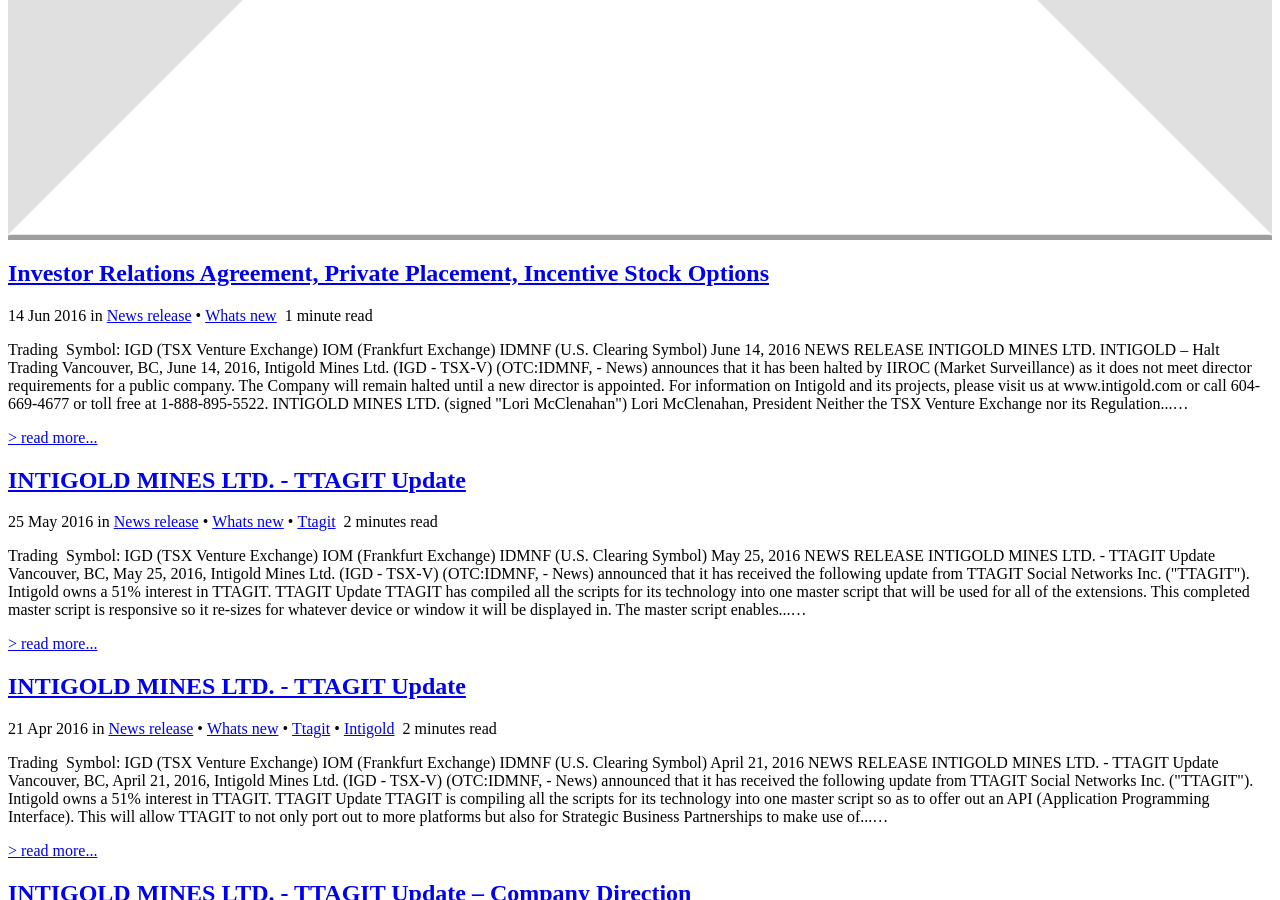
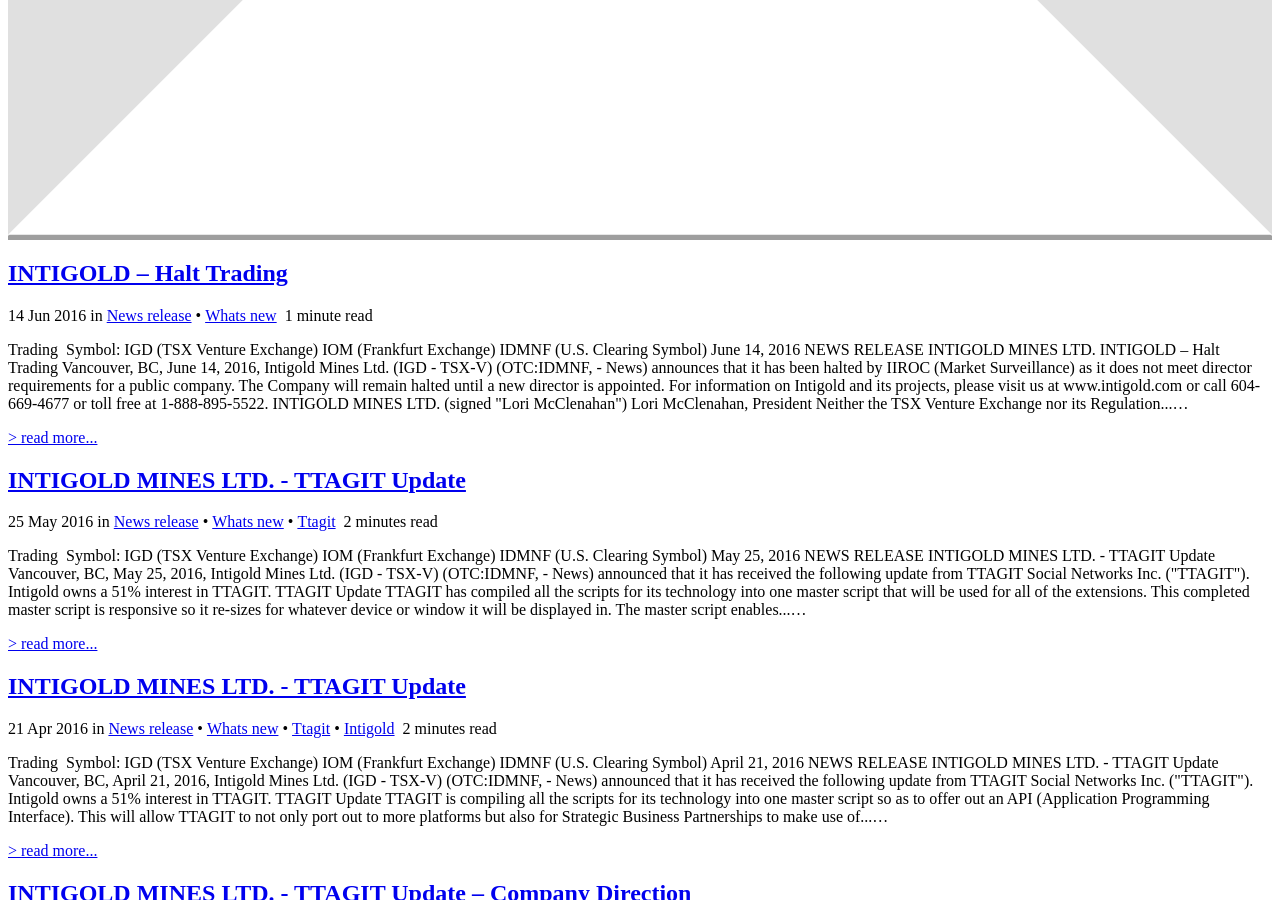
Before and after one commit to Intigold/news, a Jekyll site: the page built from index.html, in a window 1280 px wide and 900 px high, scrolled down 1655 px. Built offline with Jekyll 4.4.1, drawn with Linux system fonts in a browser that asks for light colours; nearby versions of some CDN libraries; the list of posts is cut into pages by our own code.

Commit message:
Title Edit

```diff
--- a/_posts/2016-06-14-INTIGOLD–Halt Trading.html
+++ b/_posts/2016-06-14-INTIGOLD–Halt Trading.html
@@ -1,6 +1,6 @@
 ---
 layout: post
-title: Investor Relations Agreement, Private Placement, Incentive Stock Options
+title: INTIGOLD – Halt Trading
 categories:
 - News Release
 - Whats New
```
